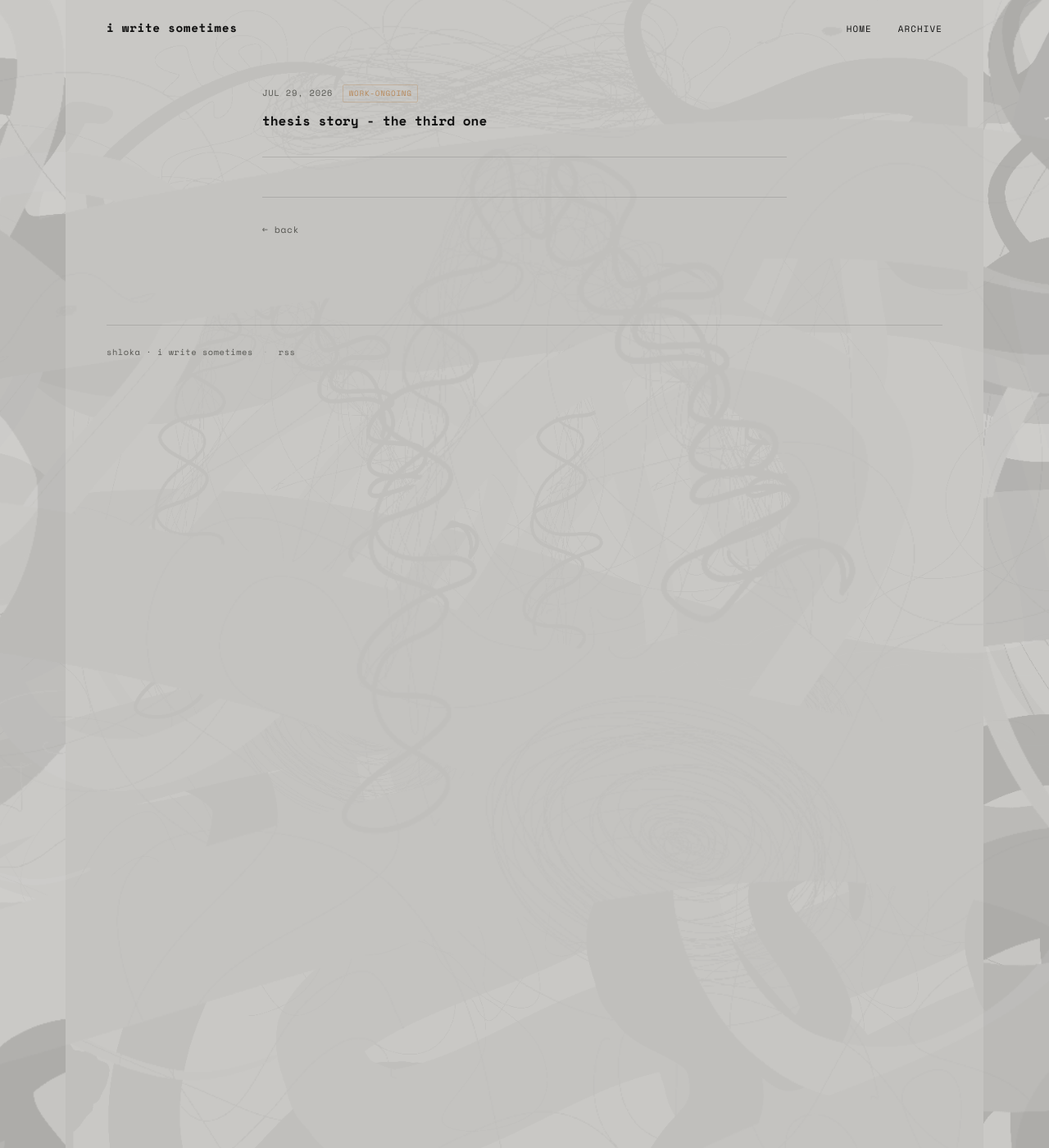
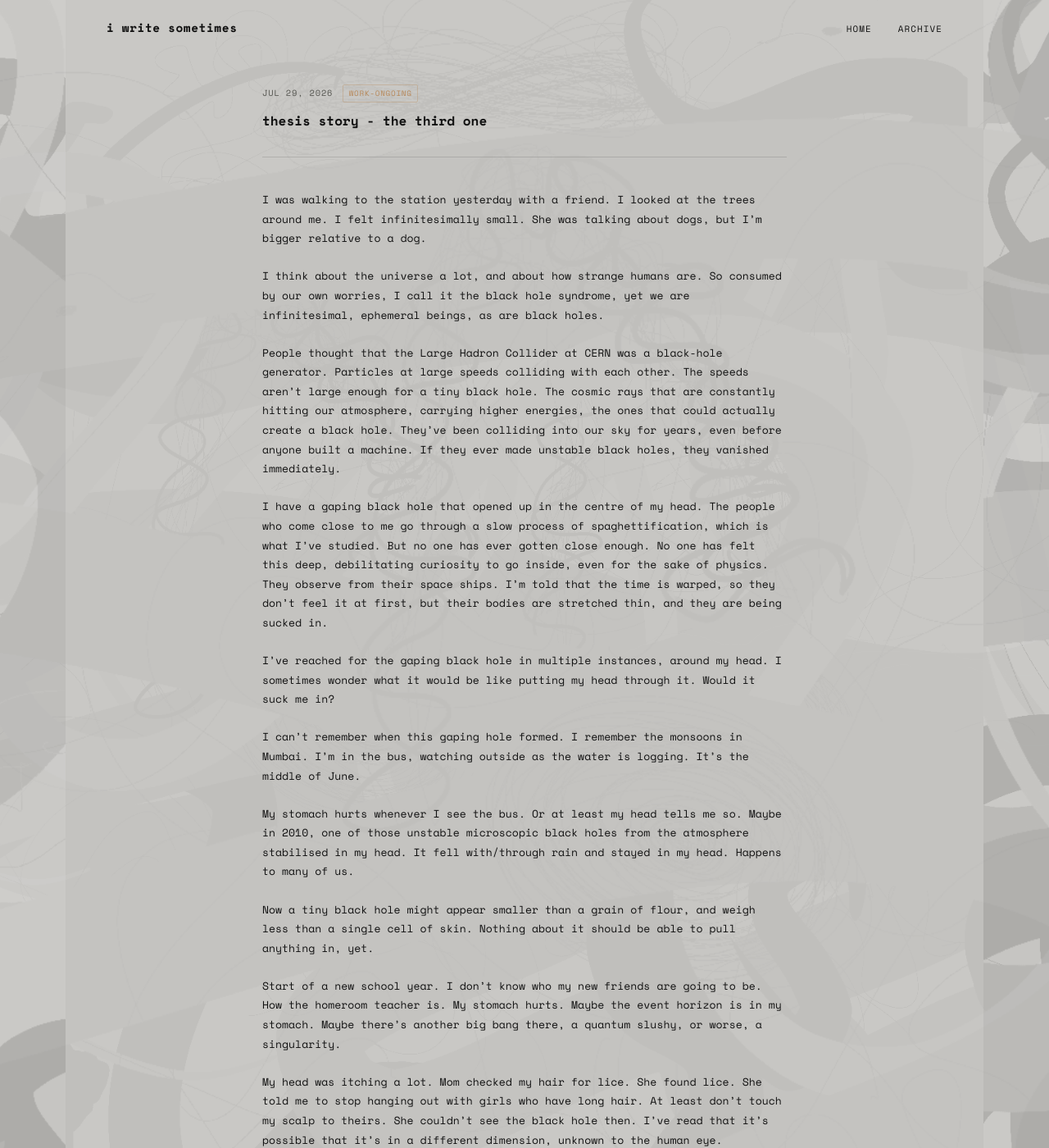
Before and after one commit to shlokamohanty/i-write-sometimes, a Jekyll site: the page built from _posts/2026-07-29-thesis-story-3.md, in a window 1280 px wide and 1400 px high. Shown: the whole window at 82% size. Built offline with Jekyll 4.4.1, drawn with Linux system fonts in a browser that asks for light colours; some web fonts are replaced; some of the changed text lies outside the part shown.

Commit message:
wrvwrbwrb
rwbwrbr

```diff
--- a/_posts/2026-07-29-thesis-story-3.md
+++ b/_posts/2026-07-29-thesis-story-3.md
@@ -6,3 +6,25 @@ date: 2026-07-29
 tags: work-ongoing
 published: true
 ---
+
+I was walking to the station yesterday with a friend. I looked at the trees around me. I felt infinitesimally small. She was talking about dogs, but I’m bigger relative to a dog.
+
+I think about the universe a lot, and about how strange humans are. So consumed by our own worries, I call it the black hole syndrome, yet we are infinitesimal, ephemeral beings, as are black holes.
+
+People thought that the Large Hadron Collider at CERN was a black-hole generator. Particles at large speeds colliding with each other. The speeds aren't large enough for a tiny black hole. The cosmic rays that are constantly hitting our atmosphere, carrying higher energies, the ones that could actually create a black hole. They've been colliding into our sky for years, even before anyone built a machine. If they ever made unstable black holes, they vanished immediately.
+
+I have a gaping black hole that opened up in the centre of my head. The people who come close to me go through a slow process of spaghettification, which is what I’ve studied. But no one has ever gotten close enough. No one has felt this deep, debilitating curiosity to go inside, even for the sake of physics. They observe from their space ships. I’m told that the time is warped, so they don’t feel it at first, but their bodies are stretched thin, and they are being sucked in.
+
+I’ve reached for the gaping black hole in multiple instances, around my head. I sometimes wonder what it would be like putting my head through it. Would it suck me in?
+
+I can’t remember when this gaping hole formed. I remember the monsoons in Mumbai. I’m in the bus, watching outside as the water is logging. It’s the middle of June.
+
+My stomach hurts whenever I see the bus. Or at least my head tells me so. Maybe in 2010, one of those unstable microscopic black holes from the atmosphere stabilised in my head. It fell with/through rain and stayed in my head. Happens to many of us.
+
+Now a tiny black hole might appear smaller than a grain of flour, and weigh less than a single cell of skin. Nothing about it should be able to pull anything in, yet.
+
+Start of a new school year. I don’t know who my new friends are going to be. How the homeroom teacher is. My stomach hurts. Maybe the event  horizon is in my stomach. Maybe there’s another big bang there, a quantum slushy, or worse, a singularity.
+
+My head was itching a lot. Mom checked my hair for lice. She found lice. She told me to stop hanging out with girls who have long hair. At least don’t touch my scalp to theirs. She couldn’t see the black hole then. I've read that it's possible that it's in a different dimension, unknown to the human eye.
+
+I hated my Hindi teacher. I was scared of her. So I came up with a lie. I lied, saying my stomach hurt. I need to go to the infirmary.
```
Also changed, not shown: _posts/.obsidian/workspace.json (+11 -11 lines), _posts/2026-04-25-thesis-ideation.md (+4 -0 lines), _posts/2026-07-29-thesis-story-2.md (+0 -4 lines).
